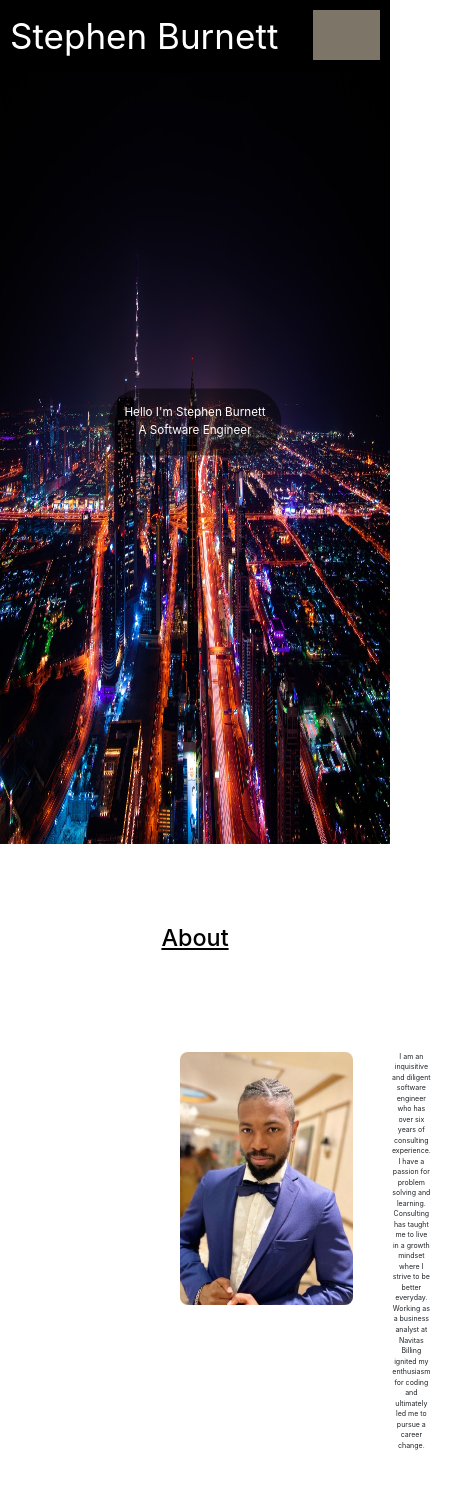
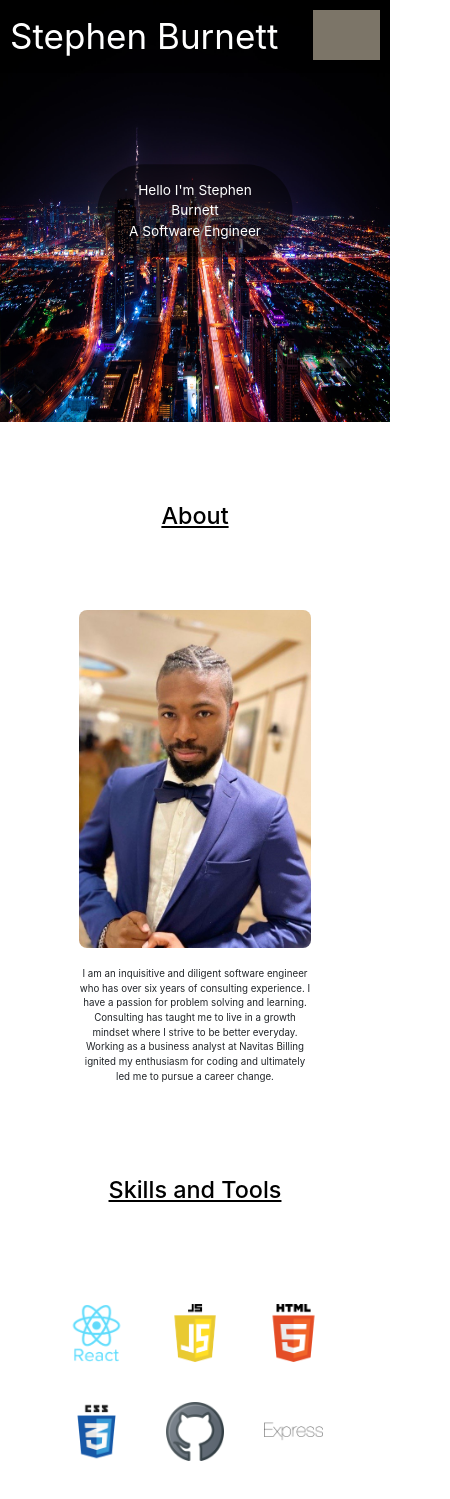
Before and after one commit to stephenburnett714/Portfolio, a React (Create React App) app: page / in a window 390 px wide. Shown: the top 1499 px of the page, 450 px wide, since content can reach past the window. Built offline with nearby package versions, Linux system fonts and the light colour scheme; grey boxes are pictures that could not be loaded.

Commit message:
working on media quearies

```diff
--- a/src/App.css
+++ b/src/App.css
@@ -42,6 +42,26 @@
   z-index: 0;
 }
 
+@media only screen and (max-width: 950px) {
+  .home-page-picture {
+    height:50vh;
+    width: 100vw;
+    z-index: 0;
+  }
+
+  .home-page-title {
+    position: absolute;
+    top: 25%;
+    left: 50%;
+    transform: translate(-50%, -50%);
+    color:white;
+    font-size:3.5vw;
+    background-color: rgb(0, 0, 0,.5);
+    padding:1rem;
+    border-radius: 50px;
+  }
+
+}
 
 
 /************ About *************/
@@ -50,21 +70,37 @@
   margin:2rem;
   font-size: 1.8vw;
   vertical-align: middle;
-  margin: 5vw;
+  margin: 3vw;
+  margin-left: 10vw;
+  margin-right: 10vw;
 }
 
 .profile-picture {
-  height: 30vh;
+  height: 40vh;
   width: auto;
   border-radius: .5rem;
-  margin: 5vw;
+  margin: 0;
 }
 
 .about-container {
   display: flex;
-  flex-direction: row;
-  margin-left: 10rem;
-  margin-right: 10rem;
+  flex-direction: column;
+  margin-left: 10vw;
+  margin-right: 10vw;
+  margin-top: 0;
+  margin-bottom: 0;
+}
+
+@media only screen and (max-width: 950px) {
+  .about-text {
+    margin:2rem;
+    font-size: 2.5vw;
+    vertical-align: middle;
+    margin: 3vw;
+    margin-left: 10vw;
+    margin-right: 10vw;
+    margin-top: 5vw;
+  }
 }
 
 /************ Skills and Tools *************/
@@ -171,6 +207,7 @@
   display:flex;
   flex-direction: column;
   margin: 5rem;
+  justify-content: center;
 }
 
 .single-project-container {
@@ -188,3 +225,19 @@
   margin:2vw;
   font-size: large;
 }
+
+@media only screen and (max-width: 950px) {
+  .single-project-container {
+    display: flex;
+    flex-direction: column;
+    margin: 2rem;
+    justify-content: center;
+  }
+
+  .project-image {
+    width: 40vw;
+    height:auto;
+    border-radius: 10px;
+    box-shadow: 5px 10px 8px #888888;
+  }
+}
--- a/src/components/HomePage.jsx
+++ b/src/components/HomePage.jsx
@@ -1,4 +1,4 @@
-import React, {useState} from 'react'
+import React, { useState } from 'react'
 import react from '../images/React.png'
 import js from '../images/Javascript.png'
 import css from '../images/CSS.png'
@@ -118,6 +118,29 @@
                     </div>
                 </div>
 
+                {/********  Resume ********/}
+                <div>Resume</div>
+                <div>Work Experience</div>
+                <div>SOFTWARE ENGINEERING IMMERSIVE</div>
+                <div>GENERAL ASSEMBLY | DEC 2019 - MAR 2020</div>
+                <div>Full time fellow in the Software Engineering Immerse program that includes over 400 hours of professional training over 12 weeks.
+Education: Git, GitHub, Command Line, JavaScript, CSS,HTM, Ruby, Rails, SQL, Express, and React.</div>
+                <div>BUSINESS CONSULTANT</div>
+                <div>THE ACCELA GROUP | JAN 2013 - JUL 2019</div>
+                <div>Responsible for developing business plans and excel based financial models for company start-ups, acquisitions, and mergers.
+Conducted monthly meetings with clients to review financial statements and strategic growth tactics i.e.,pipeline development and marketing strategies.</div>
+                <div>BUSINESS ANALYSTS</div>
+                <div>NAVITAS BILLING | DEC 2015 - OCT 2016</div>
+                <div>Creator of investment grade financial model used for initial seed funding . Conducted product demos to perspective clients for the company's custom billing platform.
+Assisted in the development of the custom billing system utilizing database software Jaspersoft.</div>
+
+
+                <div>EDUCATION</div>
+                <div>GENERAL ASSEMBALY</div>
+                <div>SOFTWARE ENGINEERING IMMERSIVE</div>
+                <a href="/images/myw3schoolsimage.jpg" download>
+                <button type="submit" className="btn btn-primary">Download Resume</button>
+                </a>
 
                 {/********  Contact Form ********/}
                 <h1 className="home-titles" >Contact Me</h1>
```
Also changed, not shown: 1 other file (tests, documents, lock files or other folders).
